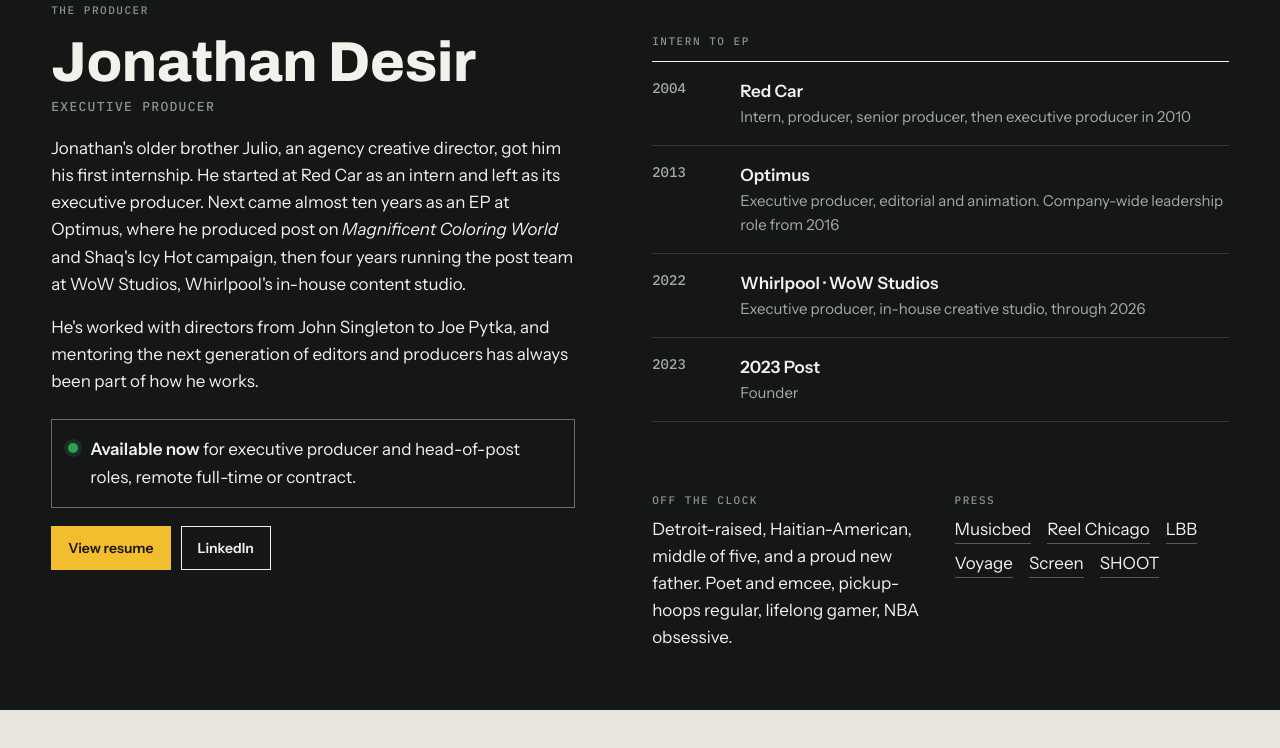
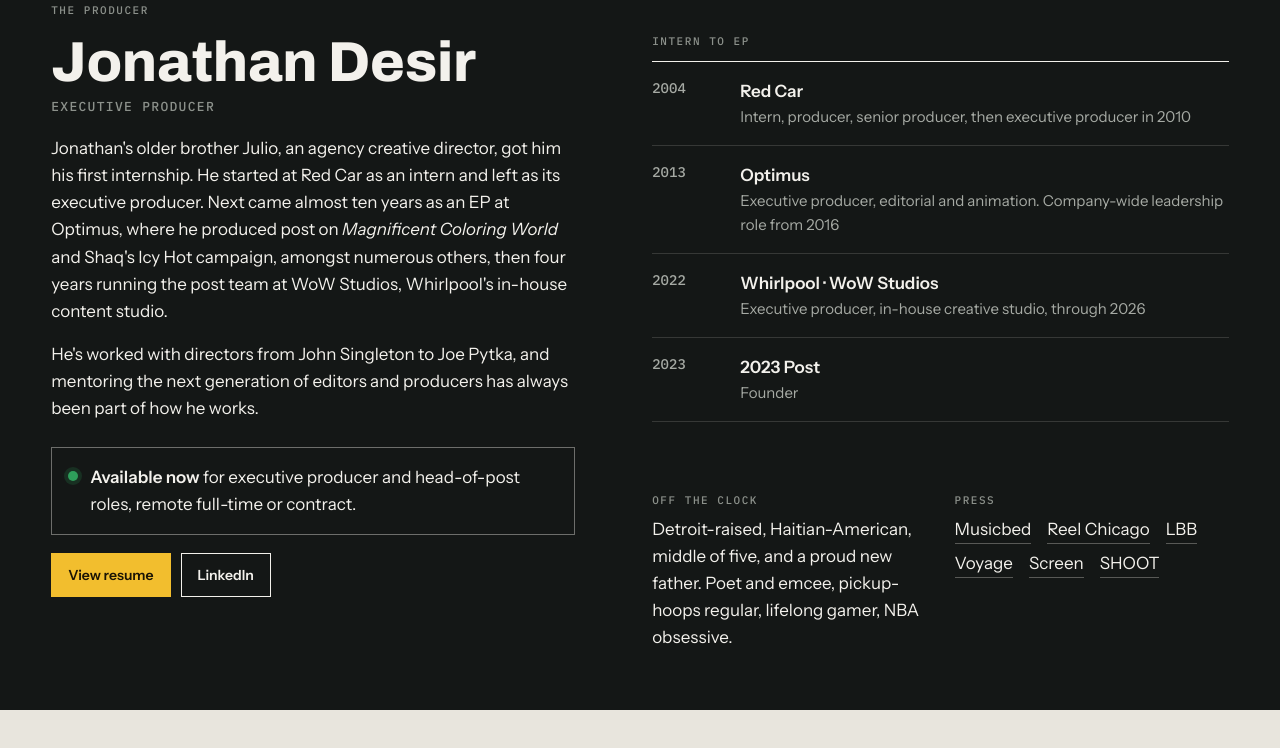
Before and after one commit to 2023post/2023post-site, a plain HTML site: page index.html in a window 1280 px wide. Shown: the part 3100-3848 px from the top of the page. Drawn offline with Linux system fonts and the light colour scheme.

Commit message:
Add 'amongst numerous others' after Icy Hot
Co-Authored-By: Claude Opus 5.5 <noreply@anthropic.com>
Claude-Session: https://claude.ai/code/session_01Y7w31W2jfXqm8AX8xpdm9N

```diff
--- a/index.html
+++ b/index.html
@@ -367,7 +367,7 @@ section{padding-block:clamp(36px,4.6vw,68px)}
         <div>
           <h2>Jonathan Desir</h2>
           <p class="role">Executive Producer</p>
-          <p>Jonathan's older brother Julio, an agency creative director, got him his first internship. He started at Red Car as an intern and left as its executive producer. Next came almost ten years as an EP at Optimus, where he produced post on <em>Magnificent Coloring World</em> and Shaq's Icy Hot campaign, then four years running the post team at WoW Studios, Whirlpool's in-house content studio.</p>
+          <p>Jonathan's older brother Julio, an agency creative director, got him his first internship. He started at Red Car as an intern and left as its executive producer. Next came almost ten years as an EP at Optimus, where he produced post on <em>Magnificent Coloring World</em> and Shaq's Icy Hot campaign, amongst numerous others, then four years running the post team at WoW Studios, Whirlpool's in-house content studio.</p>
           <p>He's worked with directors from John Singleton to Joe Pytka, and mentoring the next generation of editors and producers has always been part of how he works.</p>
           <div class="avail"><span class="dot" aria-hidden="true"></span><span><b>Available now</b> for executive producer and head-of-post roles, remote full-time or contract.</span></div>
           <div class="btns">
```
Also changed, not shown: resume/index.html (+1 -1 lines).
